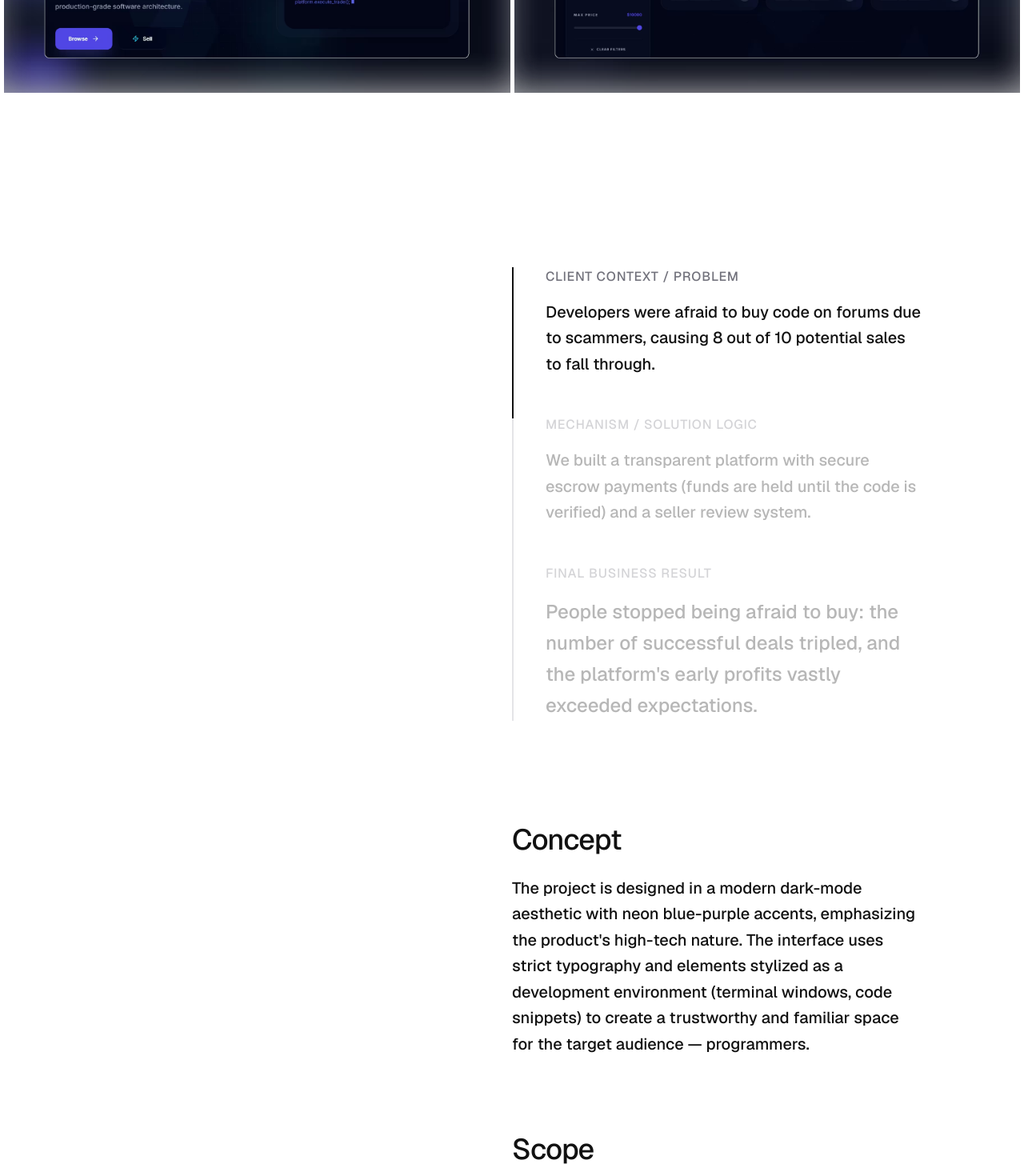
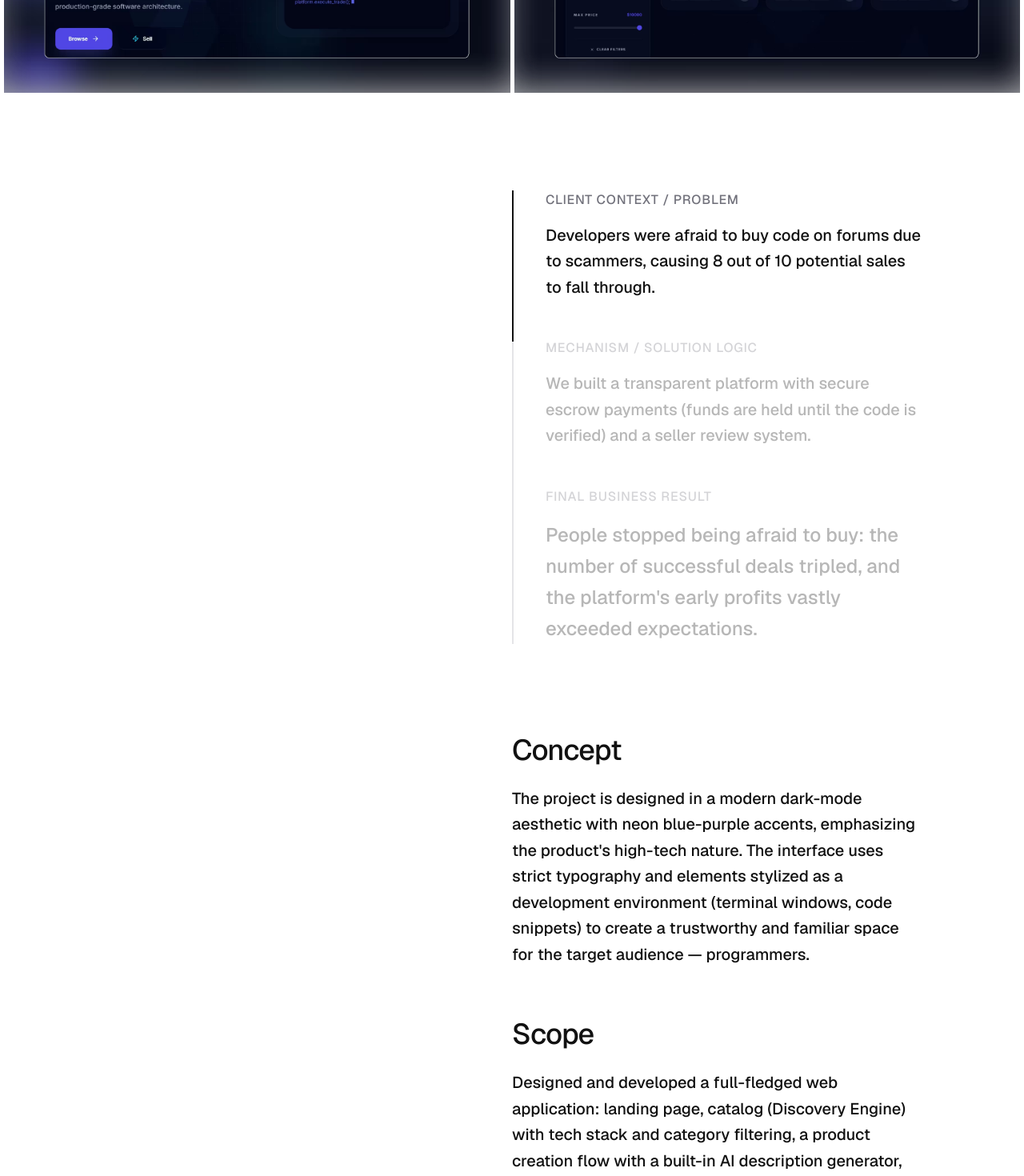
Before and after one commit to bkmz911/bkmz-portfolio, a Next.js app: page /en/project/code_venture in a window 1280 px wide. Shown: the part 820-2290 px from the top of the page at 80% size. Built offline with nearby package versions, Linux system fonts and the light colour scheme.

Commit message:
style: final tweaks to sticky scroll

```diff
--- a/app/[locale]/project/[slug]/page.tsx
+++ b/app/[locale]/project/[slug]/page.tsx
@@ -161,11 +161,11 @@ export default function ProjectDetail() {
             </div>
 
             {/* Details (Concept & Scope & Business Logic) */}
-            <div className="py-24 md:py-48 px-4 md:px-8">
+            <div className="py-12 md:py-24 px-4 md:px-8">
                 <div className="w-full md:w-[60%] lg:w-[50%] ml-auto lg:pr-24">
 
                     {t(`${slug}.businessPain`) !== `ProjectDetail.${slug}.businessPain` && t(`${slug}.businessPain`) !== "" && (
-                        <div ref={containerRef} className="md:h-[85vh] relative mb-4 md:mb-8">
+                        <div ref={containerRef} className="md:h-[75vh] relative mb-12 md:mb-24">
                             <div className="md:sticky md:top-32 h-auto flex flex-col justify-start py-4">
                                 <div className="flex flex-col gap-10 md:gap-12 border-l-2 border-zinc-200 pl-6 md:pl-10 relative">
                                     {/* Decorative accent */}
@@ -203,7 +203,7 @@ export default function ProjectDetail() {
                         </div>
                     )}
 
-                    <div className="mb-16 md:mb-24">
+                    <div className="mb-8 md:mb-16">
                         <h3 className="text-3xl md:text-4xl font-medium tracking-tight mb-6">
                             {t("concept")}
                         </h3>
```
